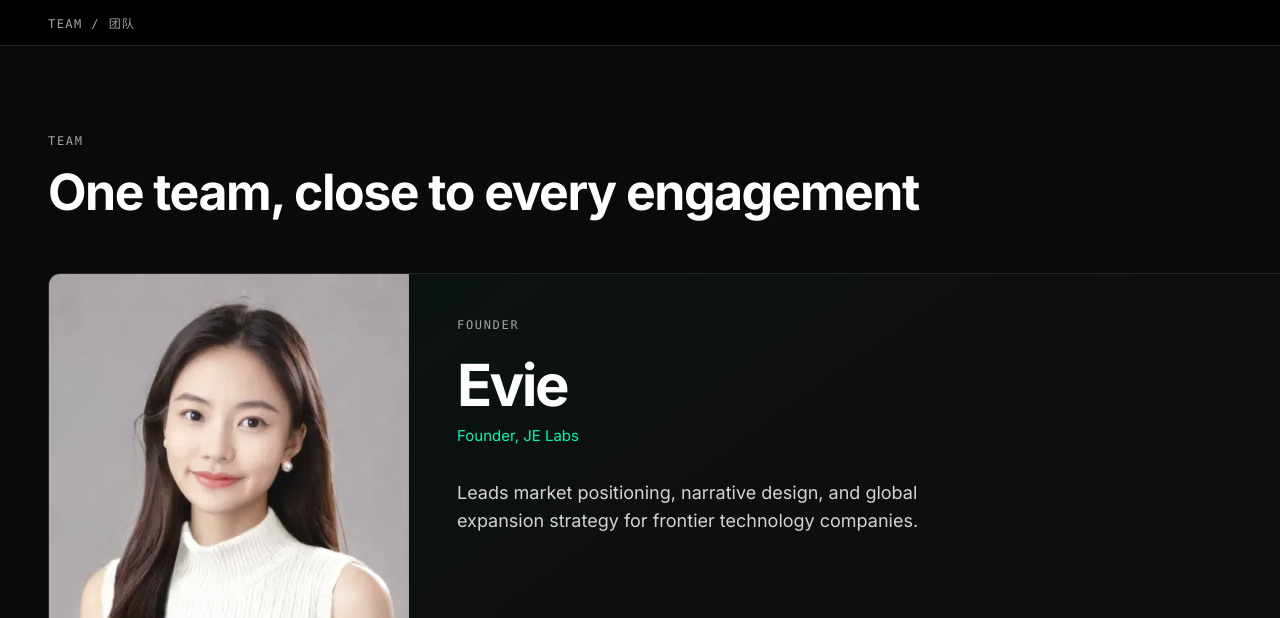
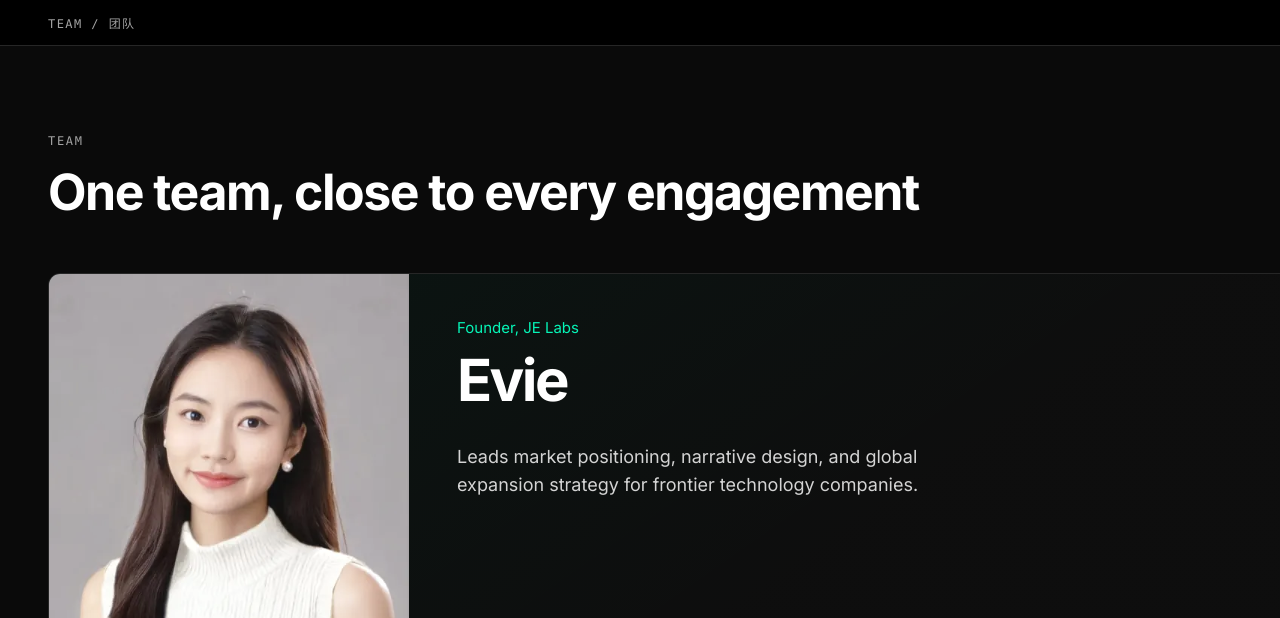
Before and after one commit to seonghyeonma/JE, a plain HTML site: page artifacts/homepage-redesign-v2/mock/07-studio.html in a window 1280 px wide. Shown: the top 618 px of the page. Drawn offline with Linux system fonts and the light colour scheme.

Commit message:
Refine founder title hierarchy

```diff
--- a/artifacts/homepage-redesign-v2/mock/07-studio.html
+++ b/artifacts/homepage-redesign-v2/mock/07-studio.html
@@ -33,13 +33,13 @@
     flex-direction: column;
   }
   .founder-copy h3 {
-    margin: 24px 0 0;
+    margin: 14px 0 0;
     font-size: 58px;
     line-height: 1;
     letter-spacing: -0.045em;
   }
   .founder-role {
-    margin: 12px 0 0;
+    margin: 0;
     font-size: 15px;
     color: var(--accent);
   }
@@ -184,9 +184,8 @@
         <img src="../img/assets/evie-founder.png" alt="Evie, founder of JE Labs" />
       </div>
       <div class="founder-copy">
-        <p class="label">Founder</p>
+        <p class="founder-role">Founder, JE Labs</p>
         <h3>Evie</h3>
-        <p class="founder-role">Founder, JE Labs</p>
         <p class="founder-bio">
           Leads market positioning, narrative design, and global expansion strategy for
           frontier technology companies.
```
Also changed, not shown: artifacts/homepage-redesign-v2/mock/full-page.html (+3 -4 lines).
